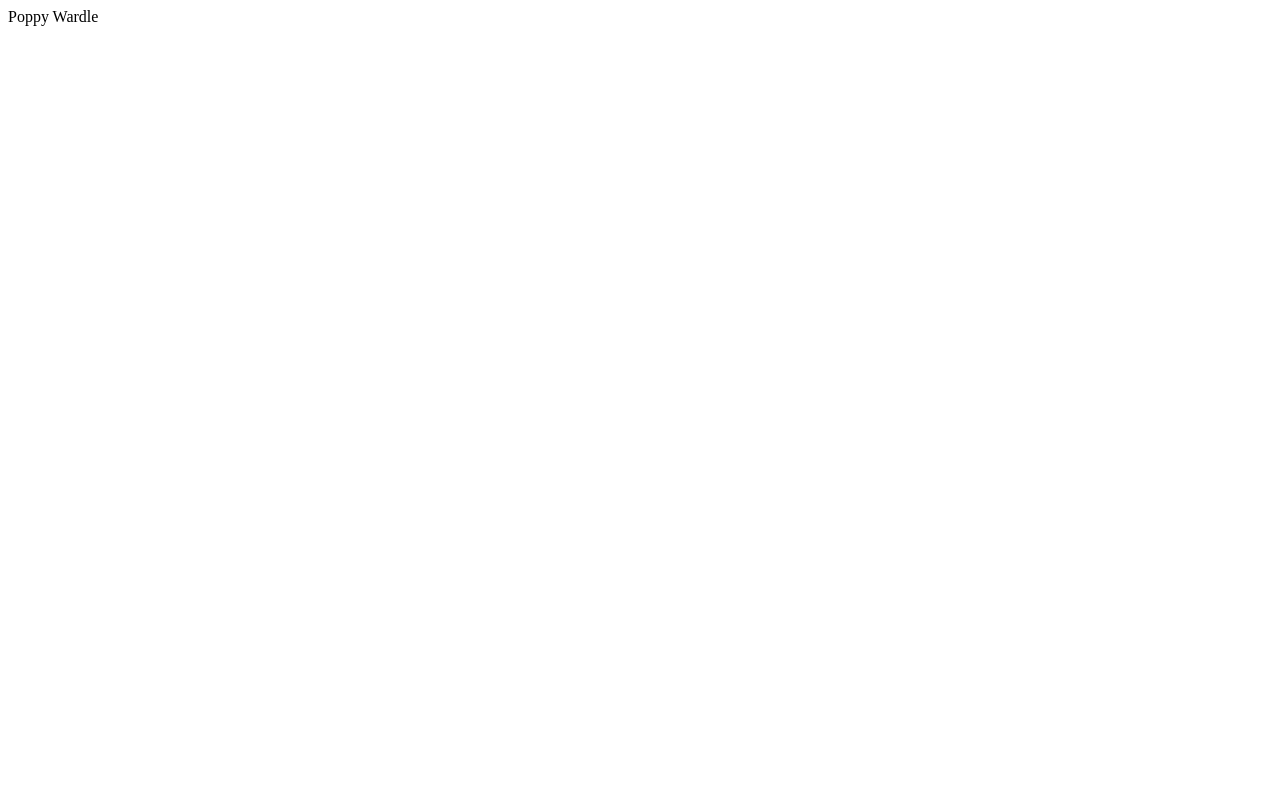
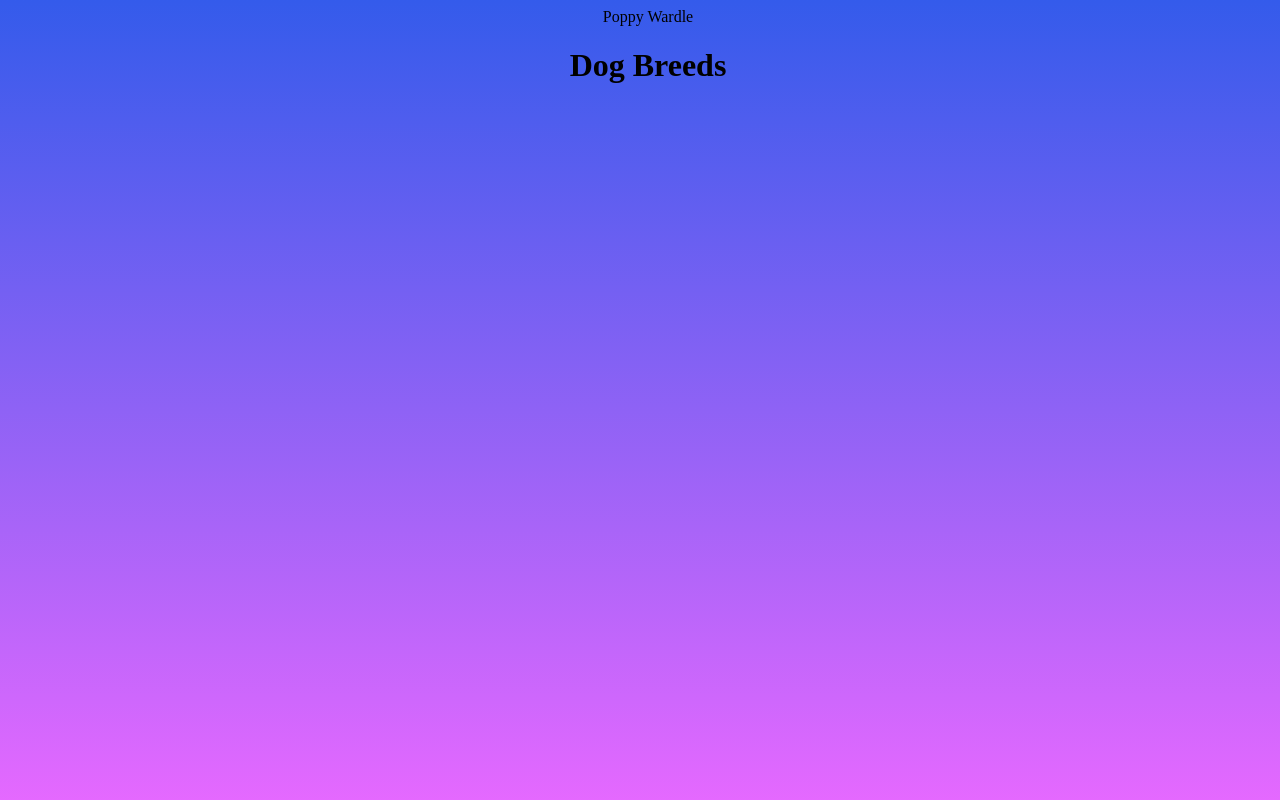
Before and after one commit to pw9513/MyWebsite, a plain HTML site: page index.html in a window 1280 px wide. Drawn offline with Linux system fonts and the light colour scheme.

Commit message:
Update index.html

```diff
--- a/index.html
+++ b/index.html
@@ -1 +1,22 @@
 Poppy Wardle
+<html>
+<head>
+  <style>
+     body{
+         text-align: center;
+         background-image: linear-gradient(rgb(52, 91, 235), rgb(232, 105, 255));
+         min-width: 100%;
+         min-height: 100%;
+      }
+  </style>
+</head>
+
+<body>
+<h1>Dog Breeds</h1>
+  <p>
+
+  </p>
+
+</body>
+
+</html>
```
